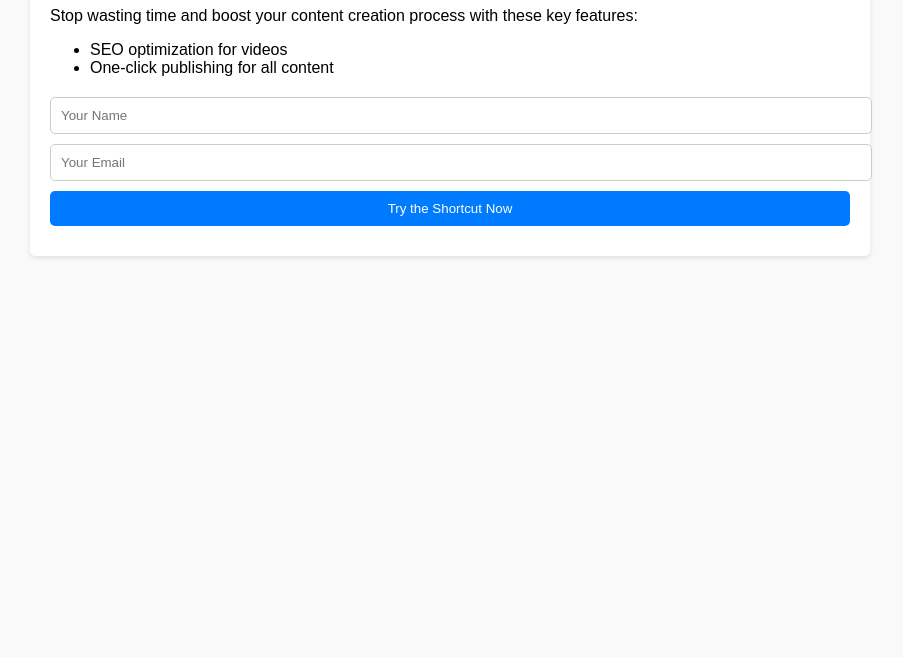
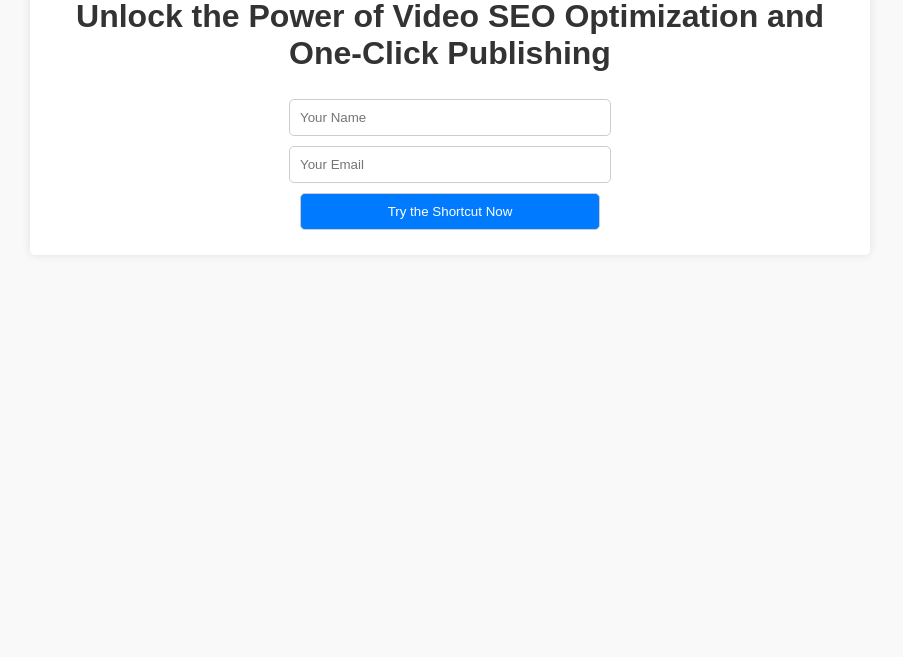
Before and after one commit to mtaahfunnels/smartcontentline-www-taja-ai, a plain HTML site: page index.html in a window 1280 px wide. Shown: the part 143-800 px from the top of the page, without its empty margins (190-1093 px from the left). Drawn offline with Linux system fonts and the light colour scheme.

Commit message:
Initial funnel push

```diff
--- a/index.html
+++ b/index.html
@@ -2,9 +2,8 @@
 <html lang="en">
 <head>
 <meta charset="UTF-8">
-<meta http-equiv="X-UA-Compatible" content="IE=edge">
 <meta name="viewport" content="width=device-width, initial-scale=1.0">
-<title>Improve Your Content Strategy with Our Tool</title>
+<title>Opt-in Page</title>
 <style>
 body {
   font-family: Arial, sans-serif;
@@ -14,11 +13,11 @@ body {
 }
 .container {
   max-width: 800px;
-  margin: 50px auto;
+  margin: 100px auto;
   padding: 20px;
   background-color: #fff;
   border-radius: 5px;
-  box-shadow: 0 2px 4px rgba(0,0,0,0.1);
+  box-shadow: 0 0 10px rgba(0, 0, 0, 0.1);
 }
 h1 {
   text-align: center;
@@ -26,20 +25,21 @@ h1 {
 }
 form {
   margin-top: 20px;
+  text-align: center;
 }
 input[type="text"],
 input[type="email"],
 input[type="submit"] {
-  width: 100%;
   padding: 10px;
-  margin-bottom: 10px;
+  margin: 5px;
+  width: 80%;
+  max-width: 300px;
   border: 1px solid #ccc;
   border-radius: 5px;
 }
 input[type="submit"] {
   background-color: #007bff;
   color: #fff;
-  border: none;
   cursor: pointer;
 }
 input[type="submit"]:hover {
@@ -49,15 +49,10 @@ input[type="submit"]:hover {
 </head>
 <body>
 <div class="container">
-<h1>Improve Your Content Strategy with Our Tool</h1>
-<p>Stop wasting time and boost your content creation process with these key features:</p>
-<ul>
-<li>SEO optimization for videos</li>
-<li>One-click publishing for all content</li>
-</ul>
+<h1>Unlock the Power of Video SEO Optimization and One-Click Publishing</h1>
 <form action="https://acumbamail.com/newform/subscribe/QyJXQIH27Z8NMNe6qJ9TBXSHob0KTayL/54855" method="post">
-<input type="text" name="name" placeholder="Your Name" required>
-<input type="email" name="email" placeholder="Your Email" required>
+<input type="text" name="name" placeholder="Your Name" required><br>
+<input type="email" name="email" placeholder="Your Email" required><br>
 <input type="submit" value="Try the Shortcut Now">
 </form>
 </div>
--- a/meta.json
+++ b/meta.json
@@ -4,6 +4,6 @@
   "official_url": "https://www.taja.ai/",
   "features": [
     "SEO optimization for videos",
-    "One-click publishing for all content"
+    "One-click publishing feature"
   ]
 }
```
